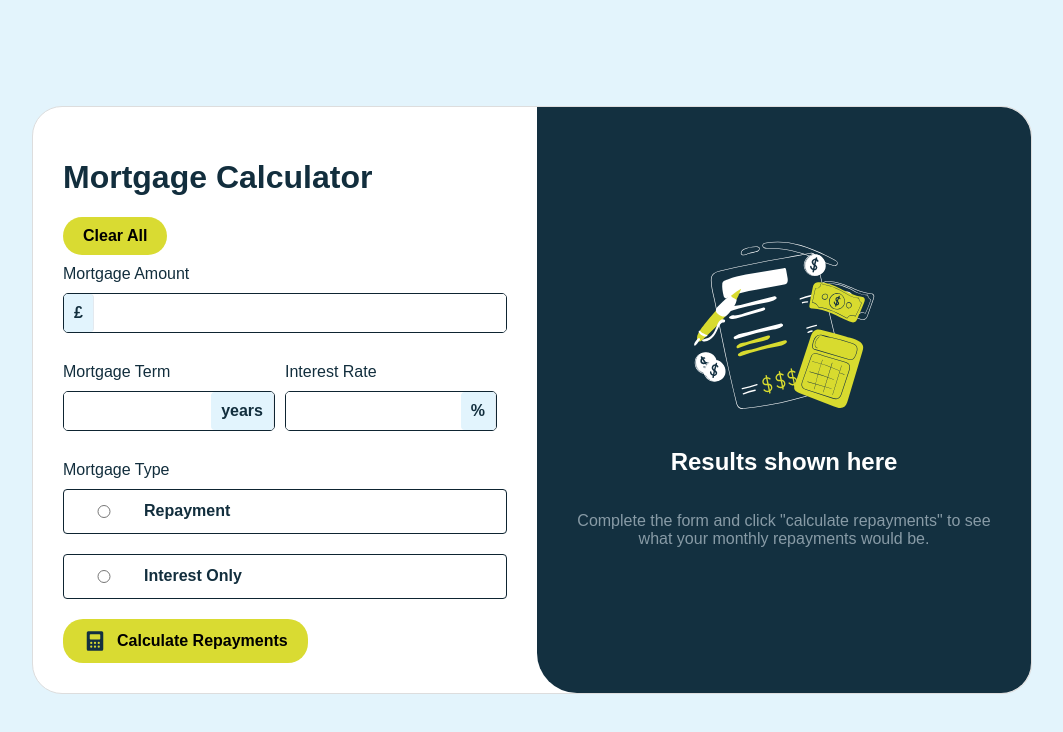
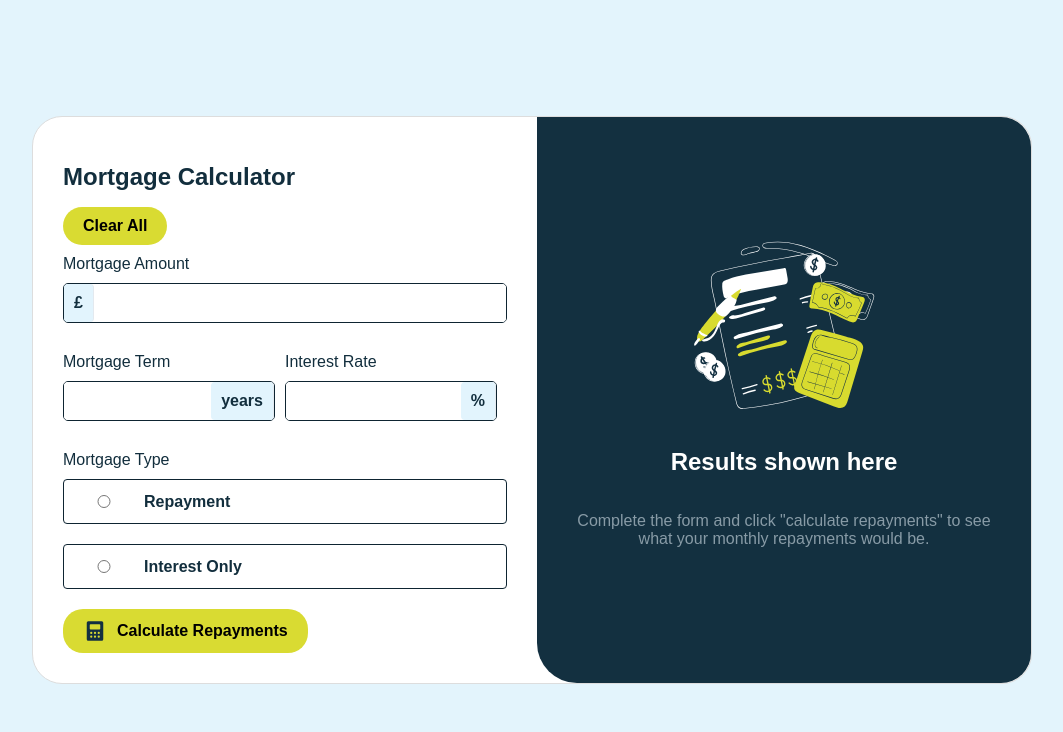
Before and after one commit to delfinjfb/mortgage-payment-femchallenge-, a React (Create React App) app: page / in a window 1280 px wide. Shown: the top 732 px of the page, without its empty margins (108-1171 px from the left). Built offline with nearby package versions, Linux system fonts and the light colour scheme; a web font is replaced by a local one.

Commit message:
Style h1

```diff
--- a/src/styles/_app.scss
+++ b/src/styles/_app.scss
@@ -82,6 +82,9 @@ body {
 		width: 100%;
 	}
 }
+h1 {
+	font-size: 1.5em;
+}
 
 .column form label {
 	display: block;
```
